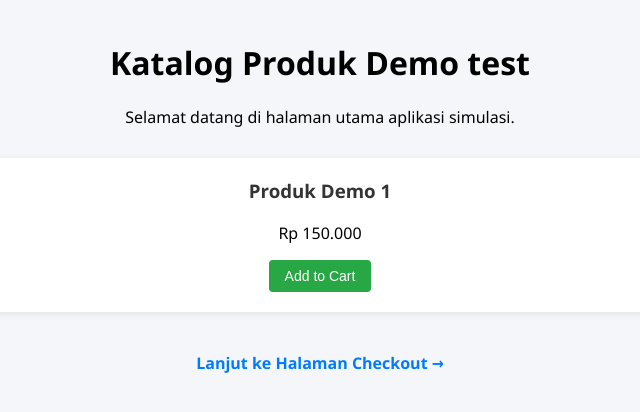
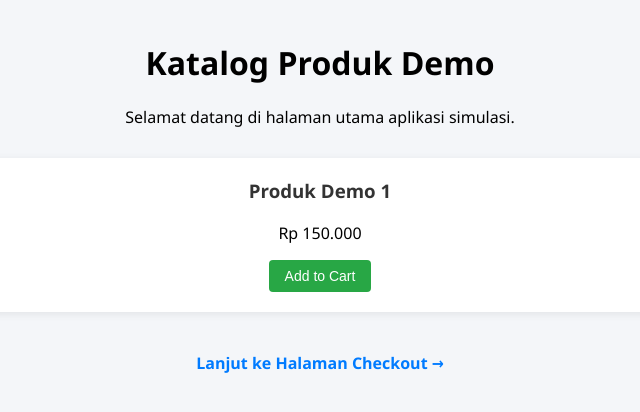
Before and after one commit to ilmanarif/demo-app-klien, a website: page public/dashboard.html in a window 1280 px wide. Shown: the whole page, without its empty margins (320-960 px from the left). Drawn offline with Linux system fonts and the light colour scheme.

Commit message:
perubahan judul halaman

```diff
--- a/public/dashboard.html
+++ b/public/dashboard.html
@@ -61,7 +61,7 @@
 </head>
 <body>
     <div class="header">
-        <h1>Katalog Produk Demo test</h1>
+        <h1>Katalog Produk Demo</h1>
         <p>Selamat datang di halaman utama aplikasi simulasi.</p>
     </div>
 
```
